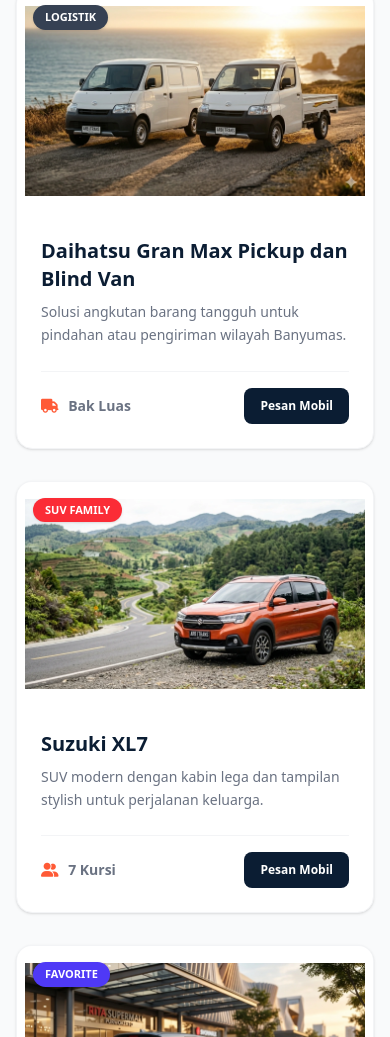
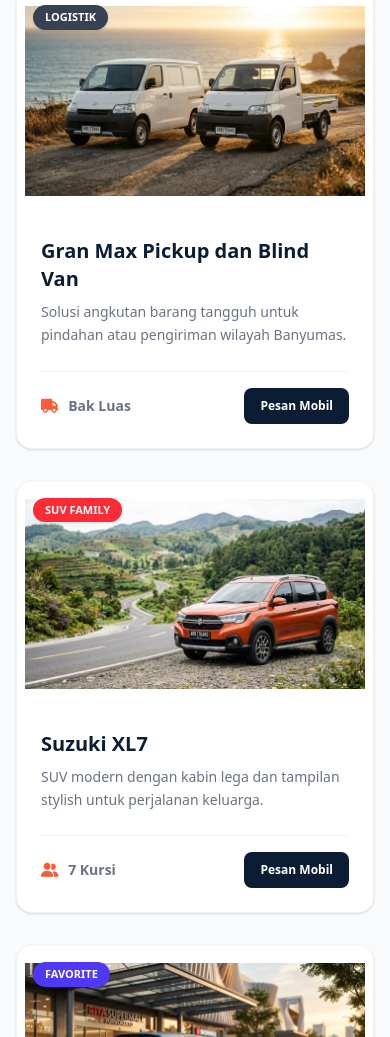
Before and after one commit to musadekakhmad/arbitrans, a website: page rental-mobil.html in a window 390 px wide. Shown: the part 2838-3875 px from the top of the page. Drawn offline with Linux system fonts and the light colour scheme.

Commit message:
Update vehicle name in rental-mobil.html

```diff
--- a/rental-mobil.html
+++ b/rental-mobil.html
@@ -181,7 +181,7 @@
                         <span class="absolute top-4 left-4 bg-gray-700 text-white text-[11px] uppercase font-extrabold px-3 py-1 rounded-full shadow-sm">Logistik</span>
                     </div>
                     <div class="p-6">
-                        <h3 class="text-xl font-bold text-navy mb-2 group-hover:text-coral transition-colors">Daihatsu Gran Max Pickup dan Blind Van</h3>
+                        <h3 class="text-xl font-bold text-navy mb-2 group-hover:text-coral transition-colors">Gran Max Pickup dan Blind Van</h3>
                         <p class="text-gray-500 text-sm mb-6 leading-relaxed">Solusi angkutan barang tangguh untuk pindahan atau pengiriman wilayah Banyumas.</p>
                         <div class="flex items-center justify-between border-t border-gray-100 pt-4">
                             <span class="text-sm font-semibold text-gray-500"><i class="fa fa-truck text-coral mr-1.5"></i> Bak Luas</span>
```
